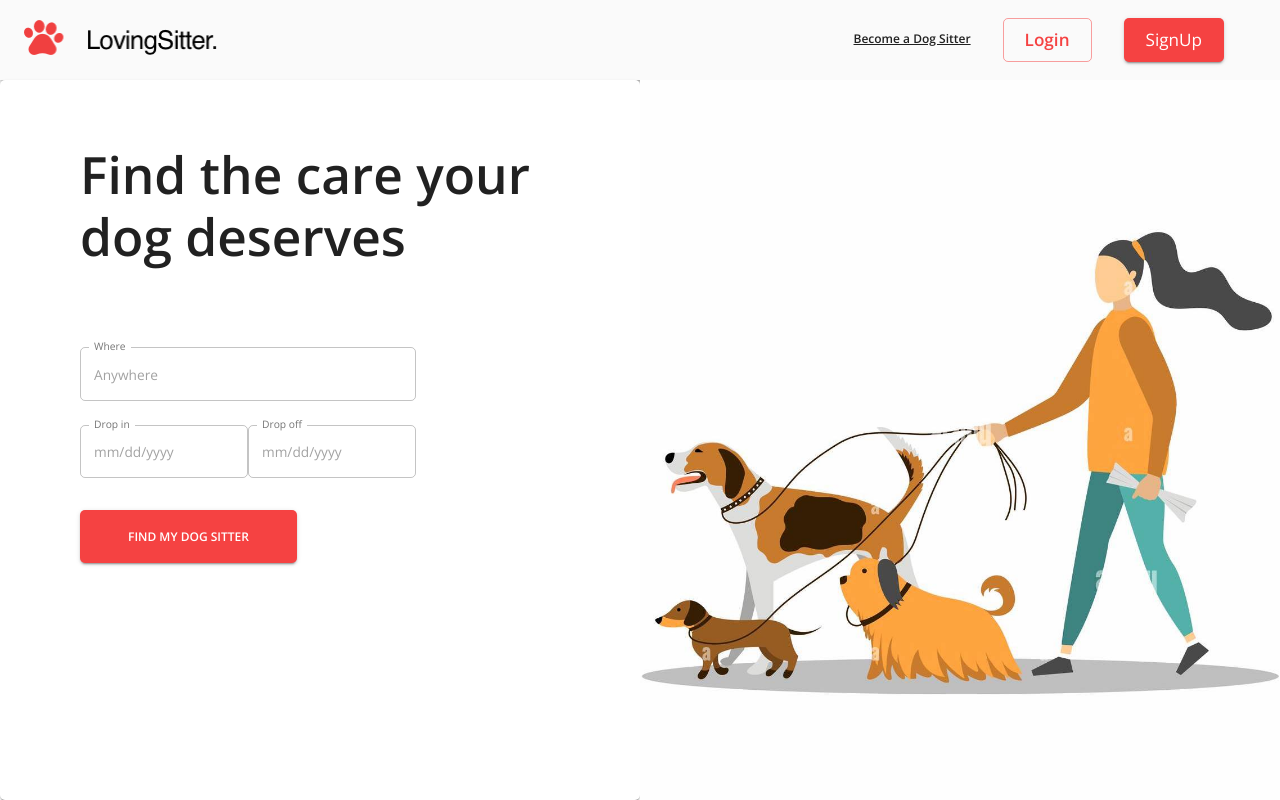
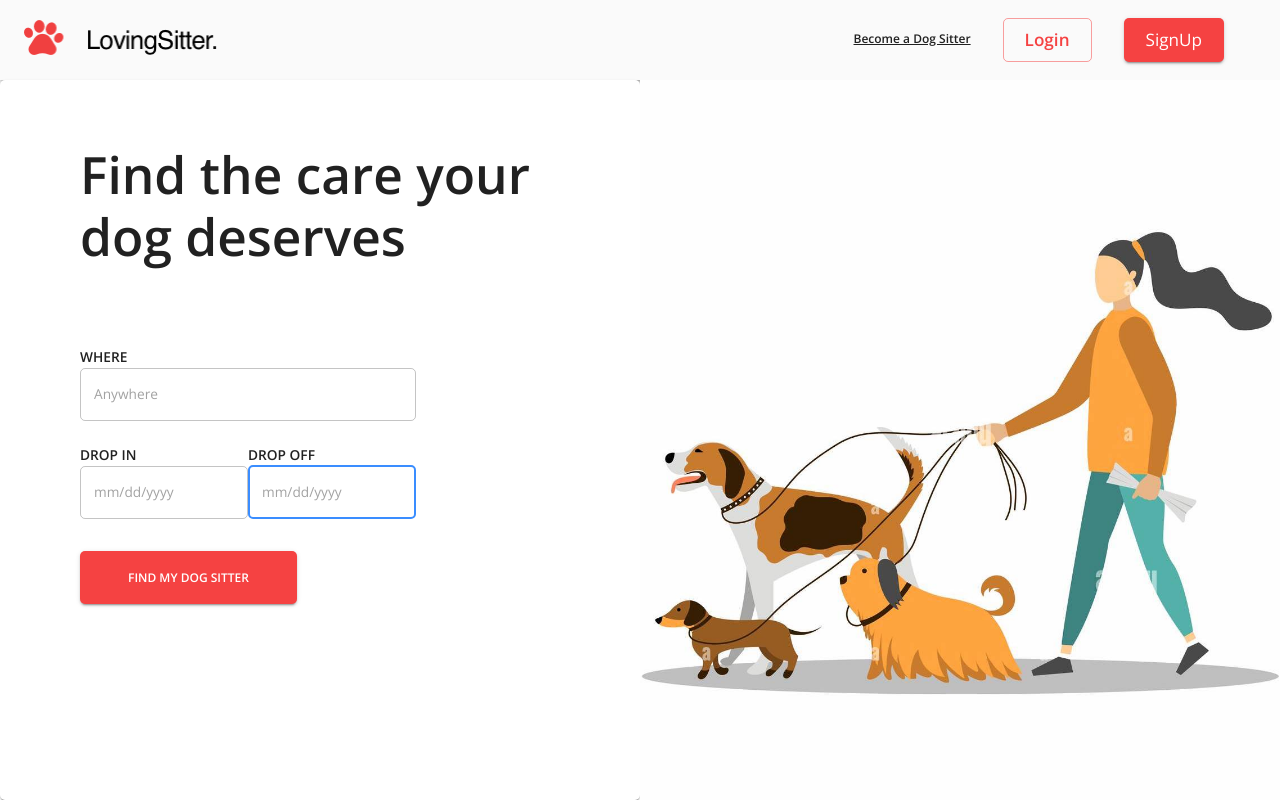
Before and after one commit to hatchways/team-scallops, a React (Create React App) app in the folder client/: page /land in a window 1280 px wide. Built offline with nearby package versions, Linux system fonts and the light colour scheme; no server answers.

Commit message:
Make input text reusable component

```diff
--- a/client/src/components/InputField/InputField.tsx
+++ b/client/src/components/InputField/InputField.tsx
@@ -1,59 +1,60 @@
-import { InputLabel, TextField, Typography } from '@material-ui/core';
-import React from 'react';
+import { Box, InputLabel, TextField, Typography } from '@material-ui/core';
+import React, { ChangeEvent } from 'react';
 import useStyles from './useStyles';
 
 interface Props {
   id: string;
-  fullWidth: boolean;
   name: string;
   label: string;
   className?: string;
-
+  value: string;
   margin?: 'normal';
   placeholder: string;
+  error: boolean;
+  helperText: string;
+  handleChange: (e: string | ChangeEvent<any>) => void;
   variant: 'filled' | 'standard' | 'outlined' | undefined;
 }
 
 export default function InputField({
   id,
-  fullWidth,
   name,
-  className,
-
+  value,
   label,
-  margin,
+  handleChange,
   placeholder,
   variant,
-}: Props) {
+  error,
+  helperText,
+}: Props): JSX.Element {
   const classes = useStyles();
   return (
-    <div>
+    <Box>
       <InputLabel htmlFor="username">
         <Typography className={classes.label} color="textPrimary">
           {label}
         </Typography>
       </InputLabel>
       <TextField
-        className={className}
         id={id}
-        fullWidth={fullWidth}
         margin="normal"
+        fullWidth
         InputLabelProps={{
           shrink: true,
         }}
-        // InputProps={{
-        //   classes: { input: classes.inputs },
-        // }}
+        InputProps={{
+          classes: { input: classes.inputs },
+        }}
         name={name}
         autoComplete={name}
         autoFocus
-        // helperText={name}
-        // error={true}
-        //value={values.username}
+        helperText={helperText}
+        error={error}
+        value={value}
         placeholder={placeholder}
         variant={variant}
-        //onChange={handleChange}
+        onChange={handleChange}
       />
-    </div>
+    </Box>
   );
 }
--- a/client/src/pages/landingPage/LandingPage.tsx
+++ b/client/src/pages/landingPage/LandingPage.tsx
@@ -7,28 +7,7 @@ import Grid from '@material-ui/core/Grid';
 import Typography from '@material-ui/core/Typography';
 import { useStyles } from './useStyles';
 import { Formik, FormikHelpers } from 'formik';
-
-interface Props {
-  handleSubmit: (
-    {
-      where,
-      dropIn,
-      dropOff,
-    }: {
-      where: string;
-      dropIn: string;
-      dropOff: string;
-    },
-    {
-      setStatus,
-      setSubmitting,
-    }: FormikHelpers<{
-      where: string;
-      dropIn: string;
-      dropOff: string;
-    }>,
-  ) => void;
-}
+import InputField from '../../components/InputField/InputField';
 
 export default function LandingPage(): JSX.Element {
   const classes = useStyles();
@@ -37,6 +16,7 @@ export default function LandingPage(): JSX.Element {
     { where, dropIn, dropOff }: { where: string; dropIn: string; dropOff: string },
     { setSubmitting }: FormikHelpers<{ where: string; dropIn: string; dropOff: string }>,
   ): void => {
+    //TODO here we have all user inputs values(where,dropIn,dropOff) and ready to make a req to server
     setSubmitting(false);
   };
 
@@ -50,50 +30,43 @@ export default function LandingPage(): JSX.Element {
             Find the care your dog deserves
           </Typography>
           <Formik initialValues={{ where: '', dropIn: '', dropOff: '' }} onSubmit={handleSubmit}>
-            {({ handleChange, values }) => (
+            {({ handleChange, values, touched, errors }) => (
               <form className={classes.form} noValidate>
-                <TextField
-                  id="outlined-full-width"
+                <InputField
+                  name="where"
+                  id="where"
                   label="Where"
                   placeholder="Anywhere"
-                  fullWidth
-                  margin="normal"
-                  InputLabelProps={{
-                    shrink: true,
-                  }}
+                  error={false}
+                  helperText=""
                   variant="outlined"
                   value={values.where}
-                  onChange={handleChange}
-                  name="where"
+                  handleChange={handleChange}
                 />
-                <TextField
-                  className={classes.width50}
+                <Box display="flex">
+                  <InputField
+                    name="dropIn"
                     id="outlined-full-width"
-                  label="Drop in"
+                    label="Drop In"
                     placeholder="mm/dd/yyyy"
-                  margin="normal"
-                  InputLabelProps={{
-                    shrink: true,
-                  }}
+                    error={false}
+                    helperText=""
                     variant="outlined"
                     value={values.dropIn}
-                  onChange={handleChange}
-                  name="dropIn"
+                    handleChange={handleChange}
                   />
-                <TextField
-                  className={classes.width50}
+                  <InputField
+                    name="DropOff"
                     id="outlined-full-width"
-                  label="Drop off"
+                    label="Drop Off"
                     placeholder="mm/dd/yyyy"
-                  margin="normal"
-                  InputLabelProps={{
-                    shrink: true,
-                  }}
+                    error={false}
+                    helperText=""
                     variant="outlined"
                     value={values.dropOff}
-                  onChange={handleChange}
-                  name="dropOff"
+                    handleChange={handleChange}
                   />
+                </Box>
 
                 <Button type="submit" variant="contained" color="secondary" className={classes.submit}>
                   FIND MY DOG SITTER
```
Lines whose indentation alone changed are shown as unchanged.
